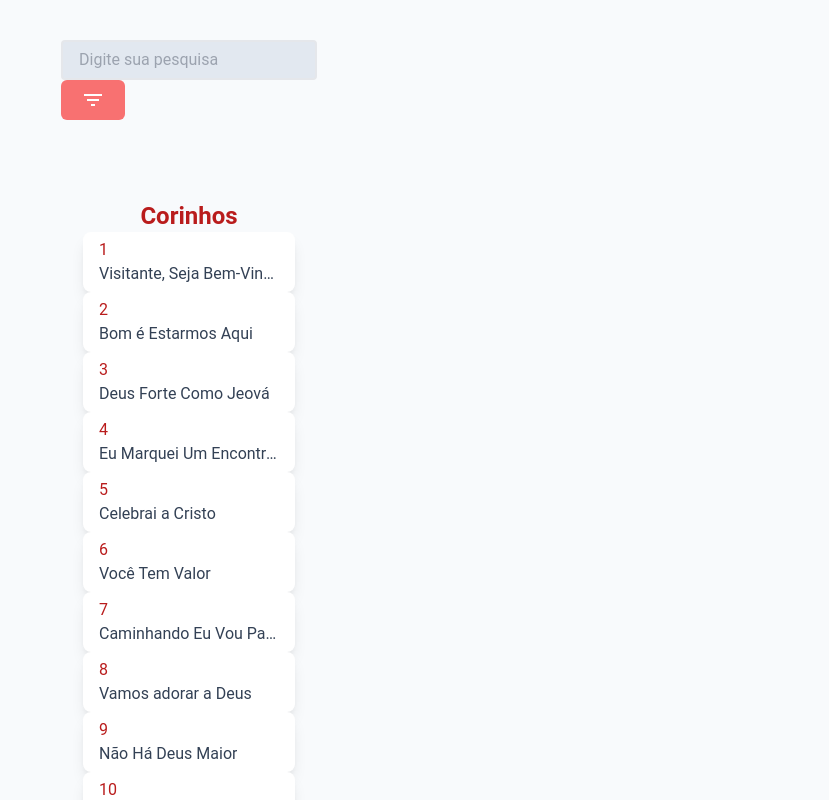
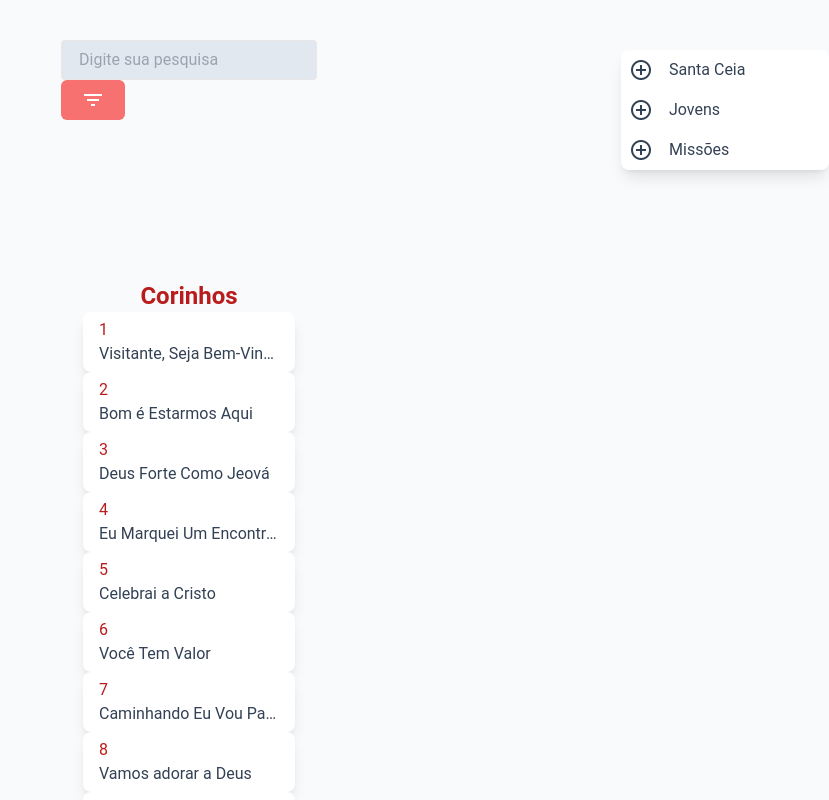
Before and after one commit to thiago-silva-santos/gospeltune, a Nuxt app: page / in a window 1280 px wide. Both pictures are taken after a click on the button "filter_list". Shown: the top 800 px of the page, without its empty margins (451-1280 px from the left). Built offline with nearby package versions, Linux system fonts and the light colour scheme.

Commit message:
Ajustes na filtragem avançada

```diff
--- a/components/SelectCategory.vue
+++ b/components/SelectCategory.vue
@@ -1,10 +1,10 @@
 <template>
-    <div class=" shadow-lg flex flex-col bg-white rounded-lg ">
+    <div class="option_list">
 
         <div class="option" v-for="categoria in categories" :key="categoria" type="checkbox" :value="categoria"
             :name="categoria" @click="selecionarCategoria(categoria)">
-            <span class="material-symbols-outlined">
-                {{ categoriasSelecionadas.includes(categoria) ? 'radio_button_checked' : 'radio_button_unchecked' }}
+            <span :class="['material-symbols-outlined text-black', {'text-red-700' : categoriasSelecionadas.includes(categoria)} ]" >
+                {{ categoriasSelecionadas.includes(categoria) ? 'do_not_disturb_on' : 'add_circle' }}
             </span>
             {{ categoria }}
         </div>
@@ -41,20 +41,12 @@ export default {
 };
 </script>
 <style scoped>
+.option_list {
+    @apply shadow-lg flex flex-col bg-white rounded-lg w-52;
+}
 .option {
-    @apply cursor-pointer flex items-center gap-2 text-slate-700 p-2;
+    @apply cursor-pointer flex items-center gap-4 text-slate-700 p-2;
     transition: all ease .3s;
 }
 
-/* .option:nth-child(1) {
-    border-radius: 0.5rem 0.5rem 0 0;
-}
-
-.option:last-child {
-    border-radius: 0 0 0.5rem 0.5rem;
-}
-
-.option:hover {
-    @apply bg-slate-200
-} */
 </style>
--- a/pages/index.vue
+++ b/pages/index.vue
@@ -1,15 +1,18 @@
 <template>
   <div class="main_page_container">
     <div class="input_search_container relative min-w-[280px] md:w-[300px] lg:-w[350px] max-w-[400px] gap-2 flex">
-      <input-search @search="onSearch" @click="showFilters = false"></input-search>
-      <button :class="['button_filters', { 'button_filters_active': showFilters}]" @click="showFilters = !showFilters">
+      <input-search @search="onSearch"></input-search>
+      <button :class="['button_filters', { 'button_filters_active': showFilters }]" @click="showFilters = !showFilters">
         <span class="material-symbols-outlined">
           filter_list
         </span>
       </button>
       <div class="filters" v-show="showFilters">
-        <SelectCategory :categories="categories" @selected-categories="getSelectedCategories"/>
+        <SelectCategory :categories="categories" @selected-categories="getSelectedCategories" />
       </div>
+    </div>
+    <div class="filter_tags">
+      <span v-for="tag in selectedCategories">{{ tag }}</span>
     </div>
     <template v-if="!showCorinhos && !showHinosHarpa">
 
@@ -32,7 +35,7 @@
       </section>
     </template>
     <ScrollTop />
-    <!-- <edit-button/> -->
+    <div class="overlay" v-if="showFilters" @click="showFilters = false"></div>
   </div>
 </template>
 <script>
@@ -72,8 +75,6 @@ export default {
         eligibleItems = eligibleItems.filter((item) => this.selectedCategories.every(category => item.categoria?.includes(category)))
       }
       if (this.search !== '') {
-
-        console.log(eligibleItems)
         const lowerCaseSearchTerm = this.search.toLowerCase().normalize("NFD")
           .replace(/[\u0300-\u036f]/g, "")
           .replace(/[^a-z0-9]/g, "");
@@ -161,22 +162,53 @@ export default {
 .filters {
   position: absolute;
   right: 0;
-  bottom: -130px;
+  top: 50px;
+  z-index: 999;
 }
+
+.filter_tags {
+  @apply w-full flex gap-4 items-center justify-center flex-wrap;
+}
+
+.filter_tags>span {
+  @apply text-red-700 bg-slate-200 rounded-2xl py-2 px-4 font-semibold
+}
+
 .button_filters {
   @apply w-16 p-2 bg-slate-200 rounded-md flex items-center justify-center;
   transition: all ease .3s;
 }
+
 .button_filters_active {
   @apply bg-red-400 text-white
 }
+
 h1 {
   @apply text-2xl text-red-700 font-semibold text-center
+}
+
+.overlay {
+  position: fixed;
+  top: 0;
+  bottom: 0;
+  right: 0;
+  left: 0;
+  z-index: 998;
+}
+
+@keyframes fade-in {
+
+  0% {
+    opacity: 0;
+  }
+
+  100% {
+    opacity: 1;
+  }
 }
 
 @media (max-width: 420px) {
   .main_page_container {
     @apply py-10 px-4;
   }
-}
-</style>
+}</style>
```
